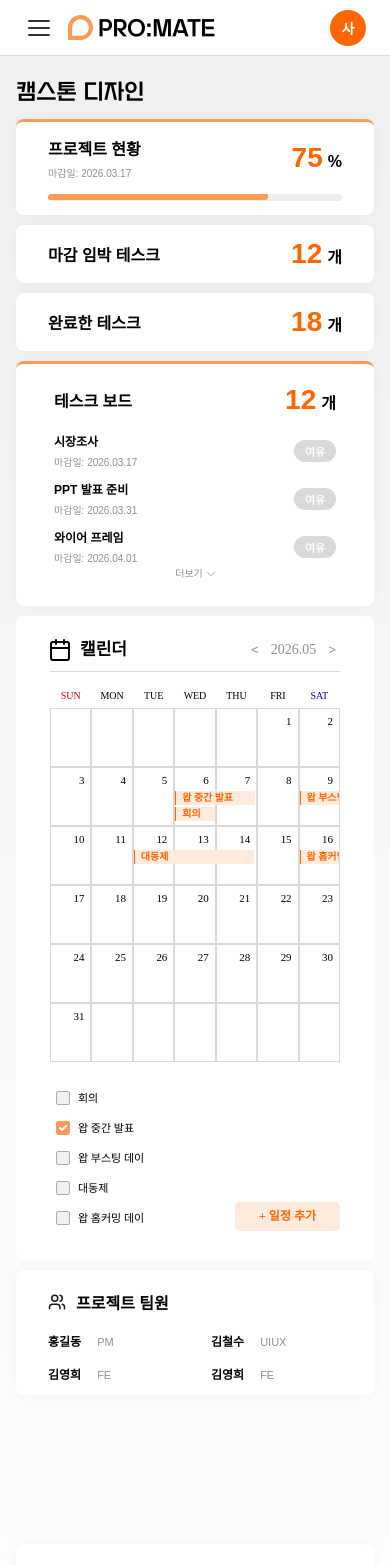
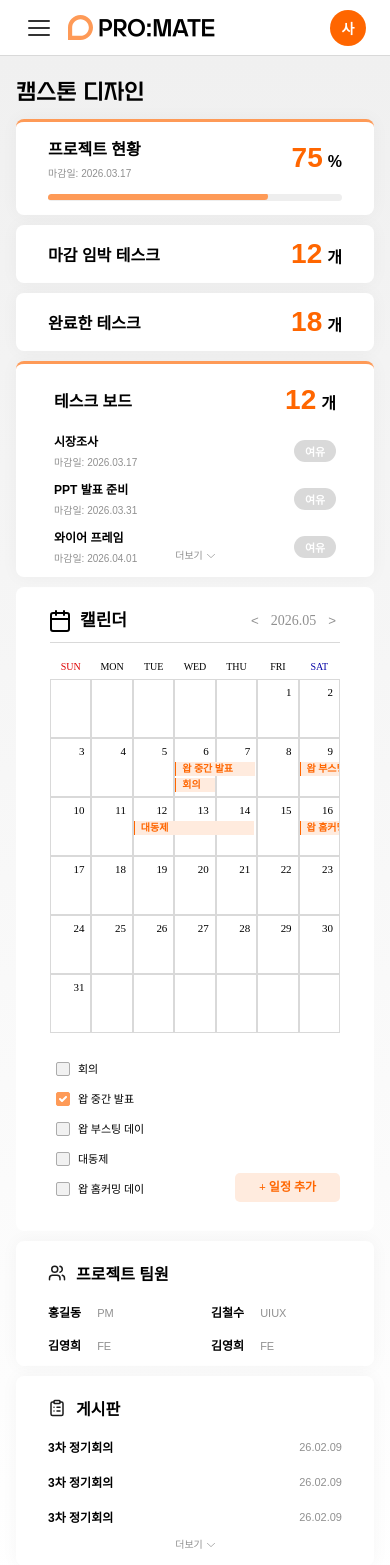
Before and after one commit to pknu-wap/promate, a React (Vite) app in the folder FE/: page /project/1 in a window 390 px wide. Shown: the top 1565 px of the page. Built offline with nearby package versions, Linux system fonts and the light colour scheme; no server answers; a web font is replaced by a local one.

Commit message:
style: 반응형 구현
반응형 구현

```diff
--- a/FE/src/pages/TeamPage/TeamPage.css
+++ b/FE/src/pages/TeamPage/TeamPage.css
@@ -102,6 +102,7 @@
   grid-row: 1 / 4;
   display: flex;
   flex-direction: column;
+  position: relative;
   padding: 22px 38px 12px;
 }
 
@@ -141,7 +142,11 @@
 }
 
 .team-task-board .team-more-button {
-  margin: auto auto 11px;
+  position: absolute;
+  left: 50%;
+  bottom: 12px;
+  margin: 0;
+  transform: translateX(-50%);
 }
 
 .team-metric-card {
@@ -308,7 +313,7 @@
   margin: auto auto 0;
   min-width: 58px;
   height: 18px;
-  padding: 0 4px;
+  padding:  4px;
   border: 0;
   background: transparent;
   font-family: 'Pretendard', sans-serif;
@@ -350,9 +355,18 @@
   }
 }
 
-@media (max-width: 720px) {
+@media (max-width: 768px) {
   .team-page-container {
     padding: 20px 16px 28px;
+  }
+
+  .team-board-list {
+    margin: 0;
+  }
+
+
+  .team-card.team-board-card {
+    margin-top: 0;
   }
 
   .team-calendar .calendar-body {
```
